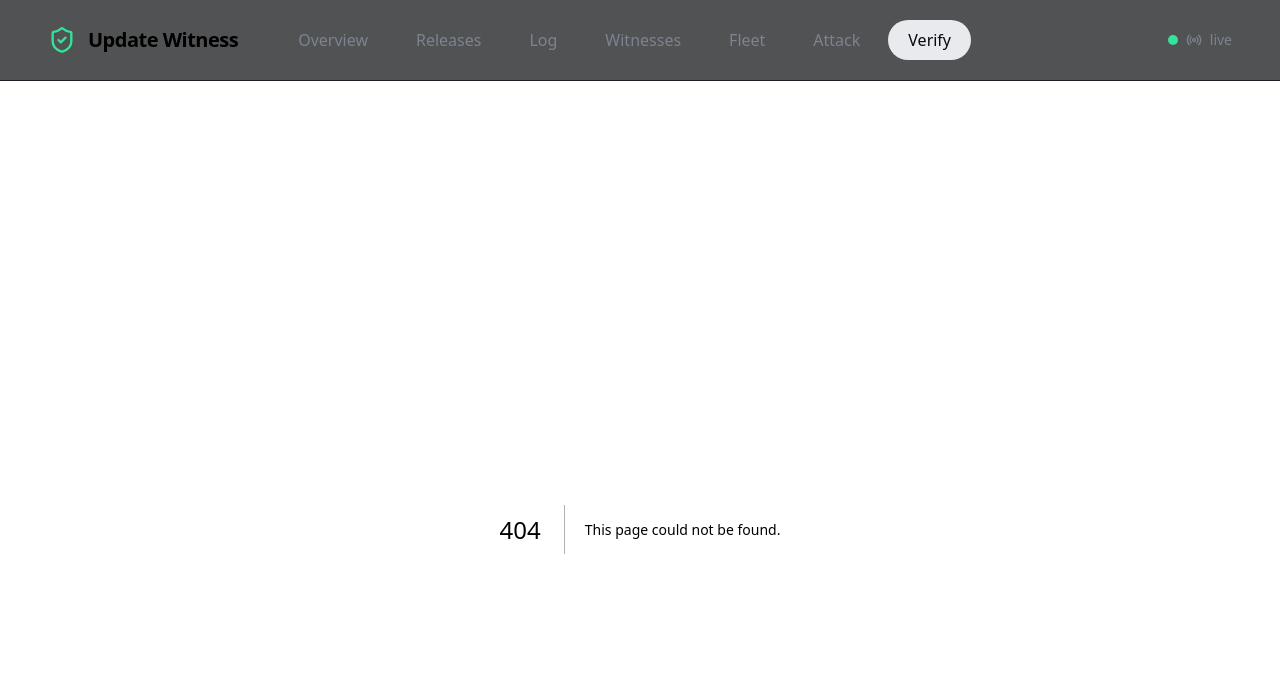
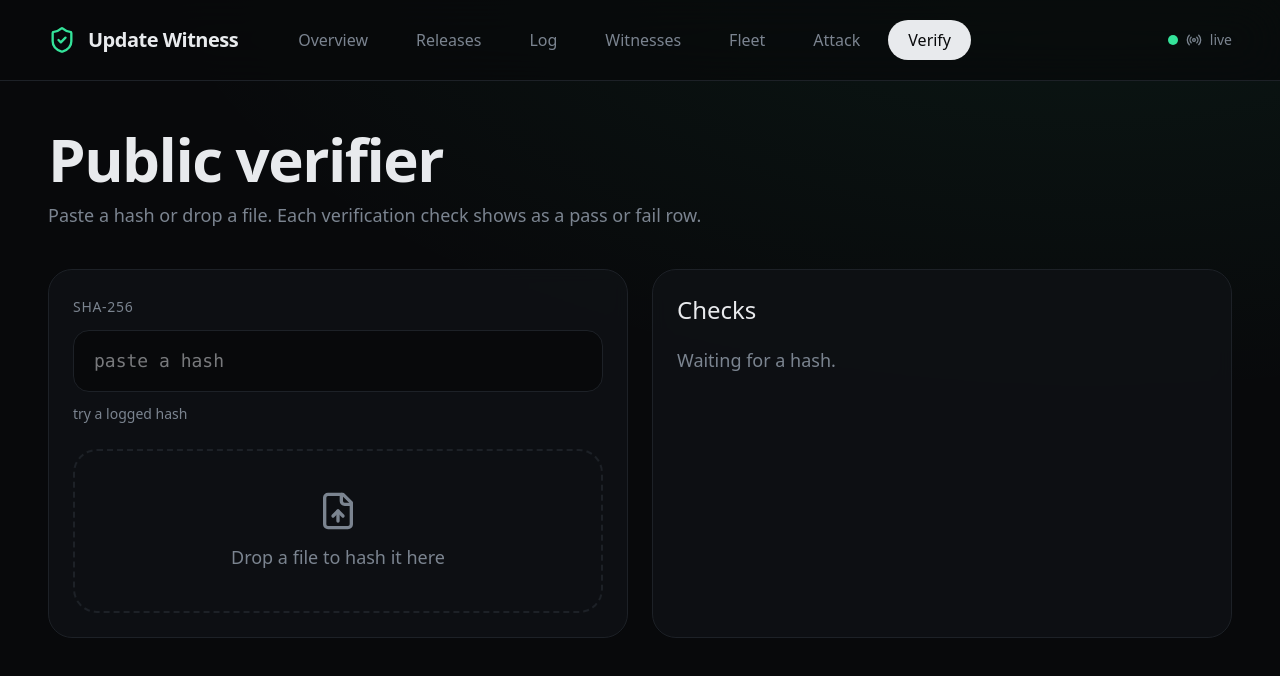
Before and after one commit to kryyo1441/quorum, a Next.js app in the folder apps/web/: page /verify in a window 1280 px wide. Before the commit this address had no page. Shown: the top 676 px of the page. Built offline with nearby package versions, Linux system fonts and the light colour scheme.

Commit message:
web: add verify page

```diff
--- /dev/null
+++ b/apps/web/app/verify/page.tsx
@@ -0,0 +1,5 @@
+import { Title } from "@/components/ui";
+import { Verifier } from "@/components/verifier";
+export default function Verify() {
+  return (<><Title sub="Paste a hash or drop a file. Each verification check shows as a pass or fail row.">Public verifier</Title><Verifier /></>);
+}
```
